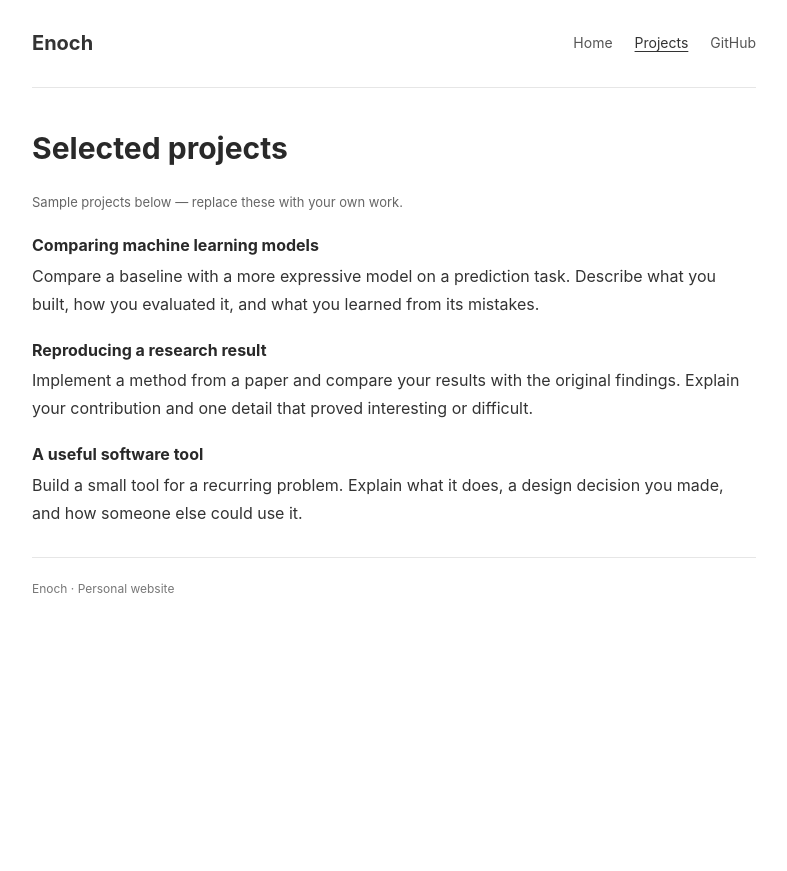
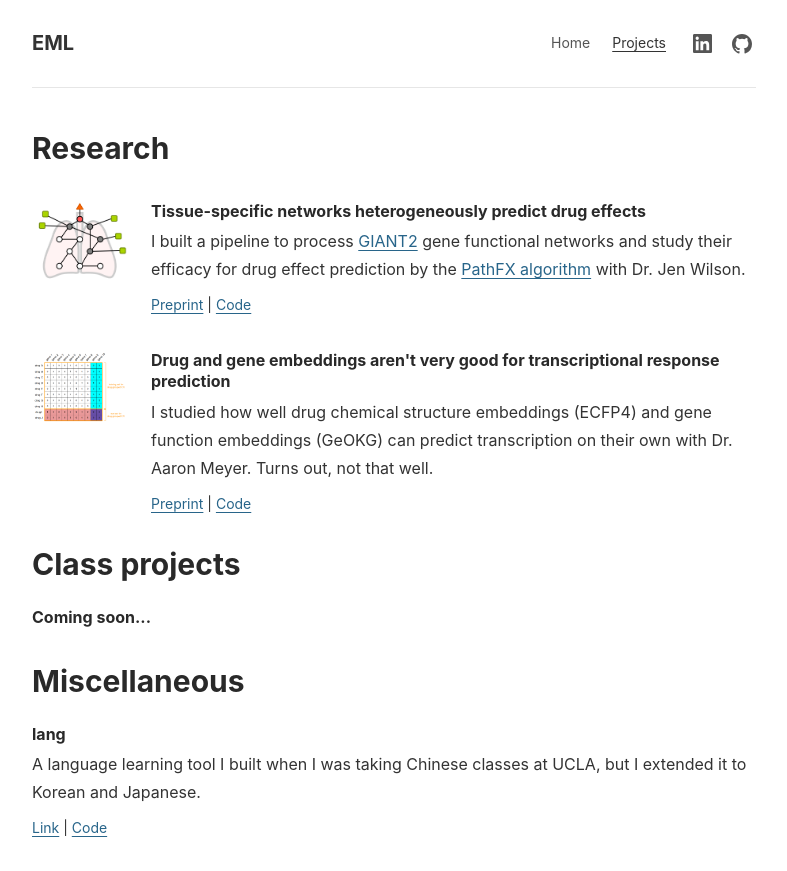
Before and after one commit to Enoch-ml/web, a website: page projects.html in a window 1280 px wide. Shown: the whole page, without its empty margins (246-1033 px from the left). Before the commit the page ends 800 px from the top, so only its background shows below. Drawn offline with Linux system fonts and the light colour scheme.

Commit message:
Minor edits

```diff
--- a/projects.html
+++ b/projects.html
@@ -11,31 +11,56 @@
 <body>
   <a class="skip-link" href="#main">Skip to content</a>
   <header>
-    <a class="name" href="./">Enoch</a>
+    <a class="name" href="./">EML</a>
     <nav aria-label="Main navigation">
       <a href="index.html">Home</a>
       <a href="projects.html" aria-current="page">Projects</a>
-      <a href="https://github.com/Enoch-ml" target="_blank" rel="noopener noreferrer" aria-label="GitHub (opens in a new tab)">GitHub</a>
+      <span class="social-links">
+        <a href="https://www.linkedin.com/in/enochml/" target="_blank" rel="noopener noreferrer" aria-label="LinkedIn (opens in a new tab)" title="LinkedIn"><img src="assets/icons/linkedin.svg" width="19" height="19" alt=""></a>
+        <a href="https://github.com/Enoch-ml" target="_blank" rel="noopener noreferrer" aria-label="GitHub (opens in a new tab)" title="GitHub"><img src="assets/icons/github.svg" width="20" height="20" alt=""></a>
+      </span>
     </nav>
   </header>
   <main id="main">
-    <h1>Selected projects</h1>
-    <p class="note">Sample projects below &mdash; replace these with your own work.</p>
+    <h1>Research</h1>
+    <article class="research-project">
+      <a class="project-image" href="assets/images/tissue-specific-network.png" target="_blank" rel="noopener noreferrer" aria-label="View tissue-specific network diagram at full size (opens in a new tab)">
+        <img src="assets/images/tissue-specific-network.png" width="478" height="493" alt="A network of connected nodes overlaid on lungs, illustrating tissue-specific gene interactions.">
+      </a>
+      <div>
+      <h2>Tissue-specific networks heterogeneously predict drug effects</h2>
+      <p>I built a pipeline to process <a href="https://giant-v2.princeton.edu/" target="_blank" rel="noopener noreferrer">GIANT2</a> gene functional networks and study their efficacy for drug effect prediction by the <a href="https://www.pathfxweb.net/" target="_blank" rel="noopener noreferrer">PathFX algorithm</a> with Dr. Jen Wilson.</p>
+      <p class="project-links"><a href="https://example.com/?project=tissue-networks&amp;resource=preprint" target="_blank" rel="noopener noreferrer">Preprint</a> | <a href="https://example.com/?project=tissue-networks&amp;resource=code" target="_blank" rel="noopener noreferrer">Code</a>
+      </div>
+    </article>
+    <article class="research-project">
+      <a class="project-image" href="assets/images/drug-grouped-cross-validation.png" target="_blank" rel="noopener noreferrer" aria-label="View drug-grouped cross-validation diagram at full size (opens in a new tab)">
+        <img src="assets/images/drug-grouped-cross-validation.png" width="604" height="603" alt="Drug-by-gene matrix with drugs A through H assigned to training and drugs I and J held out for testing in drug-grouped cross-validation.">
+      </a>
+      <div>
+      <h2>Drug and gene embeddings aren't very good for transcriptional response prediction</h2>
+      <p>I studied how well drug chemical structure embeddings (ECFP4) and gene function embeddings (GeOKG) can predict transcription on their own with Dr. Aaron Meyer. Turns out, not that well.</p>
+      <p class="project-links"><a href="https://example.com/?project=drug-gene-embeddings&amp;resource=preprint" target="_blank" rel="noopener noreferrer">Preprint</a> | <a href="https://example.com/?project=drug-gene-embeddings&amp;resource=code" target="_blank" rel="noopener noreferrer">Code</a>
+      </div>
+    </article>
 
-    <!-- Copy an article to add another project. Add code and report links inside it. -->
+    <br>
+
+    <h1>Class projects</h1>
     <article>
-      <h2>Comparing machine learning models</h2>
-      <p>Compare a baseline with a more expressive model on a prediction task. Describe what you built, how you evaluated it, and what you learned from its mistakes.</p>
+      <h2>Coming soon...</h2>
+      <p></p>
     </article>
+
+    <br>
+
+
+    <h1>Miscellaneous</h1>
     <article>
-      <h2>Reproducing a research result</h2>
-      <p>Implement a method from a paper and compare your results with the original findings. Explain your contribution and one detail that proved interesting or difficult.</p>
-    </article>
-    <article>
-      <h2>A useful software tool</h2>
-      <p>Build a small tool for a recurring problem. Explain what it does, a design decision you made, and how someone else could use it.</p>
+      <h2>lang</h2>
+      <p>A language learning tool I built when I was taking Chinese classes at UCLA, but I extended it to Korean and Japanese.</p>
+      <p class="project-links"><a href="https://enoch-ml.github.io/lang/index.html" target="_blank" rel="noopener noreferrer">Link</a> | <a href="https://github.com/Enoch-ml/lang" target="_blank" rel="noopener noreferrer">Code</a>
     </article>
   </main>
-  <footer>Enoch &middot; Personal website</footer>
 </body>
 </html>
--- a/styles.css
+++ b/styles.css
@@ -12,10 +12,14 @@ a:hover { text-decoration-thickness: 2px; }
 a:focus-visible { outline: 2px solid #28658a; outline-offset: 4px; }
 header { display: flex; flex-wrap: wrap; align-items: center; gap: 12px 32px; padding: 26px 0; border-bottom: 1px solid #e6e6e6; }
 .name { color: #333; font-size: 20px; font-weight: 650; text-decoration: none; margin-right: auto; }
-nav { display: flex; flex-wrap: wrap; gap: 22px; font-size: 14px; }
+nav { display: flex; flex-wrap: wrap; align-items: center; gap: 22px; font-size: 14px; }
 nav a { color: #555; text-decoration: none; }
 nav a:hover { text-decoration: underline; }
 nav a[aria-current="page"] { color: #333; text-decoration: underline; }
+.social-links { display: inline-flex; align-items: center; gap: 12px; }
+.social-links a { display: inline-flex; align-items: center; justify-content: center; min-width: 28px; min-height: 28px; }
+.social-links img { display: block; }
+.social-links a:hover { opacity: .7; }
 main { padding: 40px 0 30px; }
 h1, h2, h3 { line-height: 1.35; color: #292929; }
 h1 { font-size: 30px; margin: 0 0 22px; }
@@ -26,6 +30,15 @@ section { margin-top: 36px; scroll-margin-top: 24px; }
 article { margin-top: 22px; }
 article h2 { font-size: 16px; margin-bottom: 5px; }
 article p { margin-bottom: 0; }
+.project-links { margin-top: 10px; font-size: 14px; }
+.research-project { display: grid; grid-template-columns: 95px minmax(0, 1fr); gap: 24px; align-items: start; margin-top: 32px; }
+.project-image { display: block; }
+/* A centered, slightly wider frame trims the top and bottom margins. */
+.project-image img { display: block; width: 100%; height: auto; aspect-ratio: 7 / 6; object-fit: cover; object-position: center; }
+@media (max-width: 600px) {
+  .research-project { grid-template-columns: 1fr; gap: 16px; }
+  .project-image { width: min(100%, 120px); }
+}
 .note { color: #666; font-size: 13px; }
 footer { border-top: 1px solid #e6e6e6; padding: 20px 0 28px; color: #777; font-size: 12px; }
 .skip-link { position: absolute; top: -100px; padding: 8px 12px; background: white; }
```
Also changed, not shown: index.html (+5 -2 lines), assets/icons/github.svg (added), assets/icons/linkedin.svg (added), assets/images/drug-grouped-cross-validation.png (added), assets/images/tissue-specific-network.png (added).
